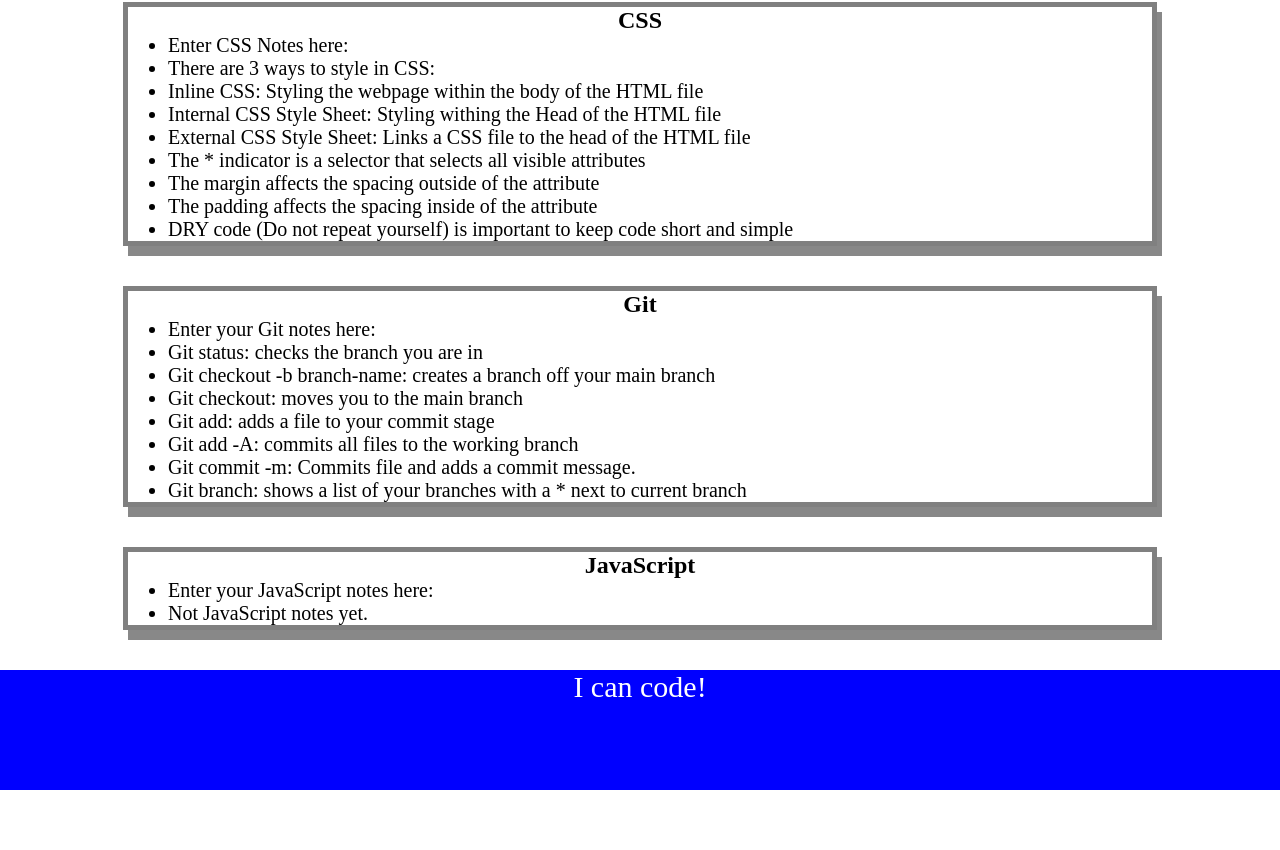
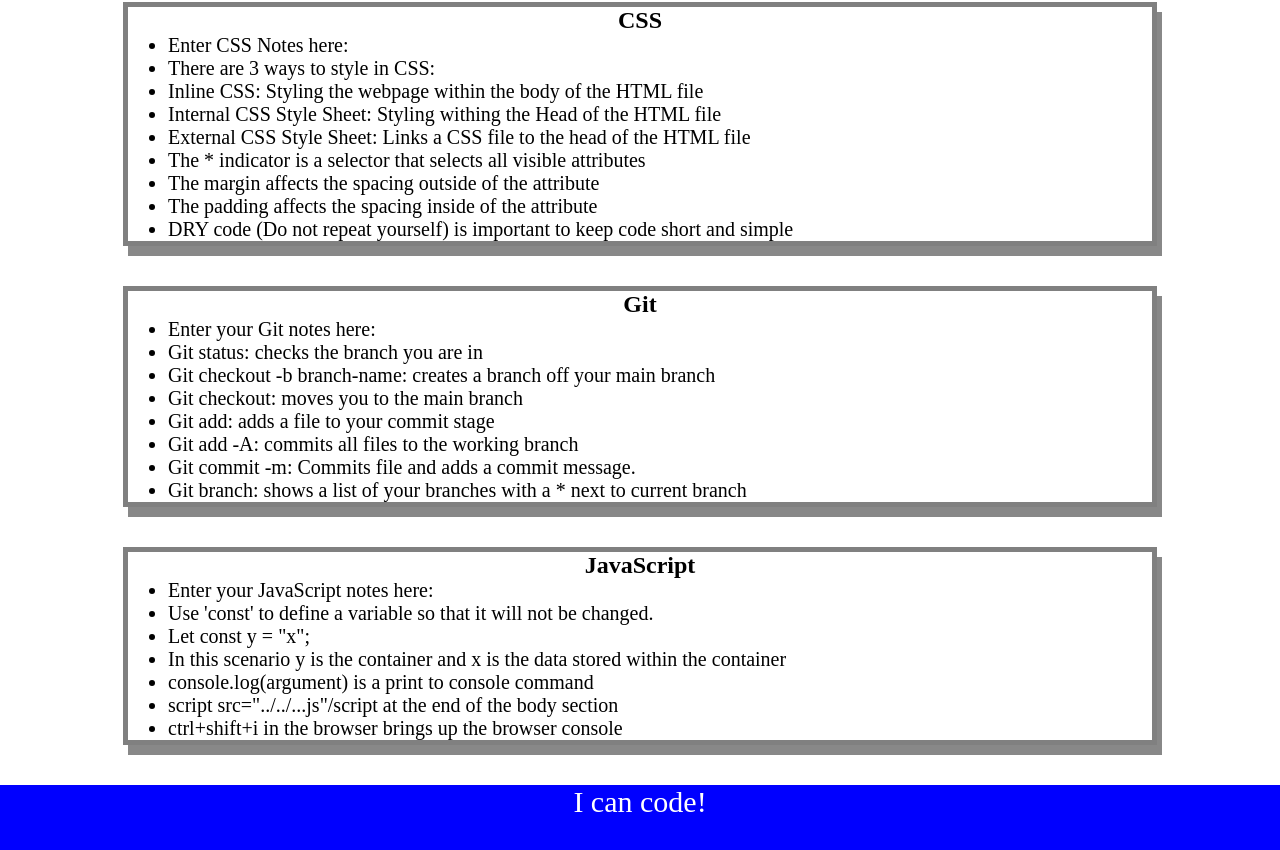
Before and after one commit to JarrettKolts/prework-study-guide, a plain HTML site: page index.html in a window 1280 px wide. Shown: the part 350-1200 px from the top of the page. Before the commit the page ends 1140 px from the top, so only its background shows below. Drawn offline with Linux system fonts and the light colour scheme.

Commit message:
JavaScript added to prework study guide

```diff
--- /dev/null
+++ b/assets/script.js
@@ -0,0 +1,19 @@
+const topics = ["HTML", "CSS", "Git", "JavaScript"];
+
+/*
+if (topic === 'HTML') {
+  console.log("Let's study HTML!");
+} else if (topic === 'CSS') {
+  console.log("Let's study CSS!");
+} else if (topic === 'Git') {
+  console.log("Let's study Git!");
+} else if (topic === 'JavaScript') {
+  console.log("Let's study JavaScript!");
+} else {
+  console.log('Please try again!');
+}
+*/
+for (let x = 0; x<topics.length; x++)
+    {
+        console.log(topics[x]);
+    }
--- a/index.html
+++ b/index.html
@@ -11,6 +11,7 @@
     <header id="top">
       <h1>Prework Study Guide</h1>
       <img src="./assets/bowtie-cat.png" alt="Profile image of cat wearing a bow tie." />
+      <h2>✨ Open the Console to See What's Happening ✨</h2>
     </header>
     <main>
       <section class="card" id="html-section">
@@ -57,7 +58,12 @@
         <h2>JavaScript</h2>
         <ul>
           <li>Enter your JavaScript notes here:</li>
-          <li>Not JavaScript notes yet.</li>
+          <li>Use 'const' to define a variable so that it will not be changed.</li>
+          <li>Let const y = "x";</li>
+          <li>In this scenario y is the container and x is the data stored within the container</li>
+          <li>console.log(argument) is a print to console command</li>
+          <li>script src="../../...js"/script at the end of the body section</li>
+          <li>ctrl+shift+i in the browser brings up the browser console</li>
         </ul>
       </section>
     </main>
@@ -65,5 +71,6 @@
     <footer>
       <p>I can code!</p>
     </footer>
+    <script src="./assets/script.js"></script>
   </body>
 </html>
```
